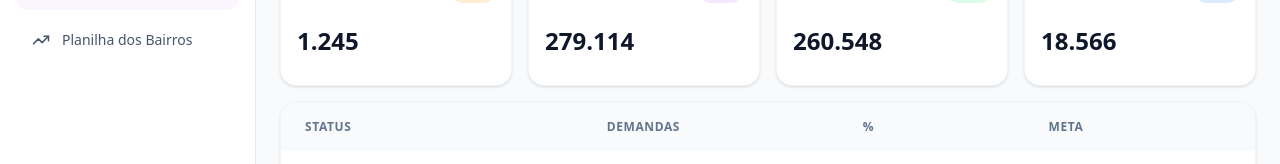
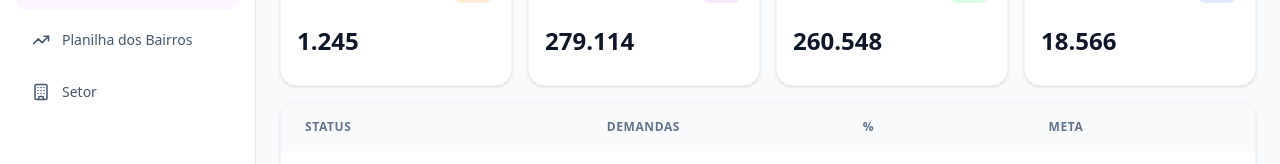
Before and after one commit to pinguara/planilha, a React (Vite) app: page / in a window 1280 px wide. Shown: the part 146-310 px from the top of the page. Built offline with nearby package versions, Linux system fonts and the light colour scheme.

Commit message:
feat: Add link to Setor application
Integrates a navigation link to the 'Setor' application within the main dashboard. This allows users to easily switch between Colab Planilhas and the Setor application. Also includes error handling for Supabase session retrieval to ensure correct login state.

```diff
--- a/src/App.tsx
+++ b/src/App.tsx
@@ -24,7 +24,8 @@ import {
   Save,
   Inbox,
   Lock,
-  LogOut
+  LogOut,
+  Building
 } from 'lucide-react';
 import {
   BarChart,
@@ -128,8 +129,14 @@ export default function App() {
   ]);
 
   useEffect(() => {
-    supabase.auth.getSession().then(({ data: { session } }) => {
-      setIsLoggedIn(!!session);
+    supabase.auth.getSession().then(({ data: { session }, error }) => {
+      if (error) {
+        console.error('Error getting session:', error);
+        supabase.auth.signOut();
+        setIsLoggedIn(false);
+      } else {
+        setIsLoggedIn(!!session);
+      }
     });
 
     const {
@@ -210,6 +217,13 @@ export default function App() {
           >
             <TrendingUp size={18} />
             Planilha dos Bairros
+          </button>
+          <button
+            onClick={() => window.location.href = 'https://meusetor.vercel.app/'}
+            className="w-full flex items-center gap-3 px-4 py-3 rounded-xl text-sm font-medium text-slate-600 hover:bg-slate-50 transition-colors"
+          >
+            <Building size={18} />
+            Setor
           </button>
           {isLoggedIn && (
             <>
```
